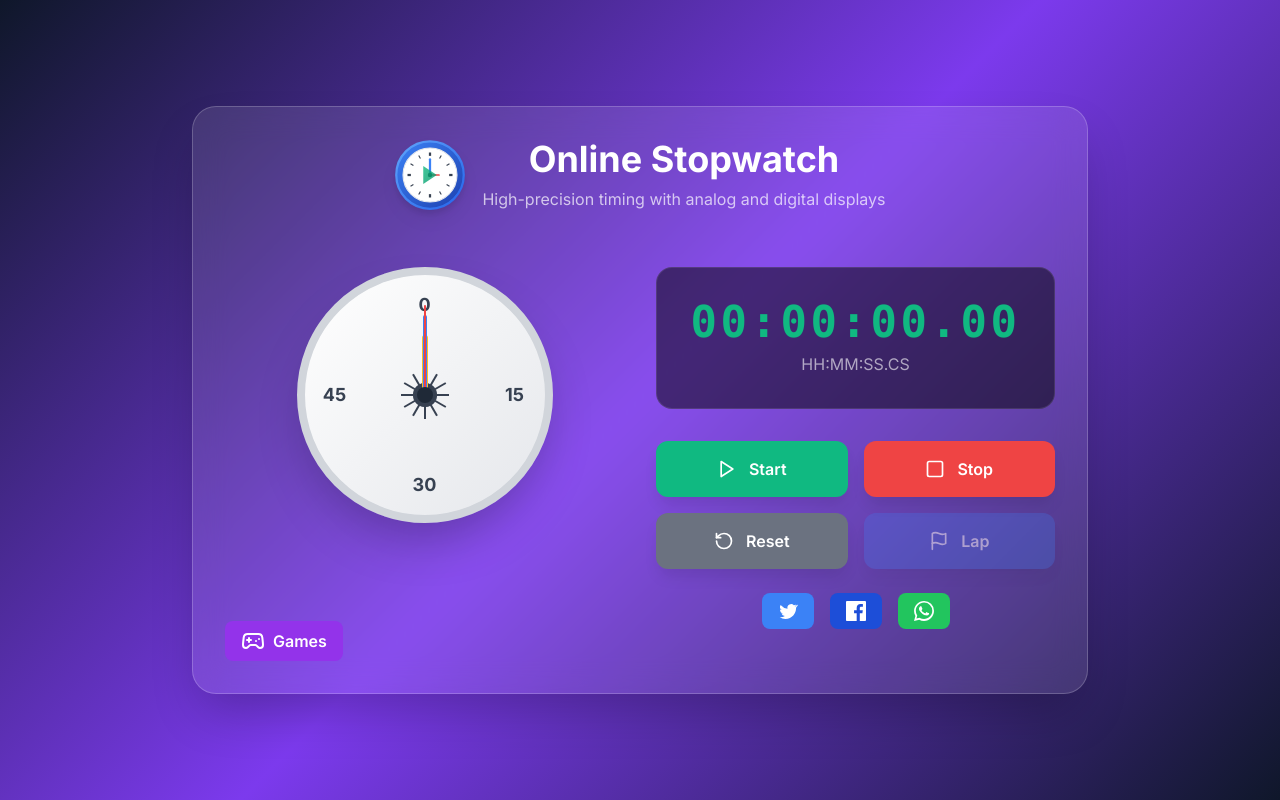
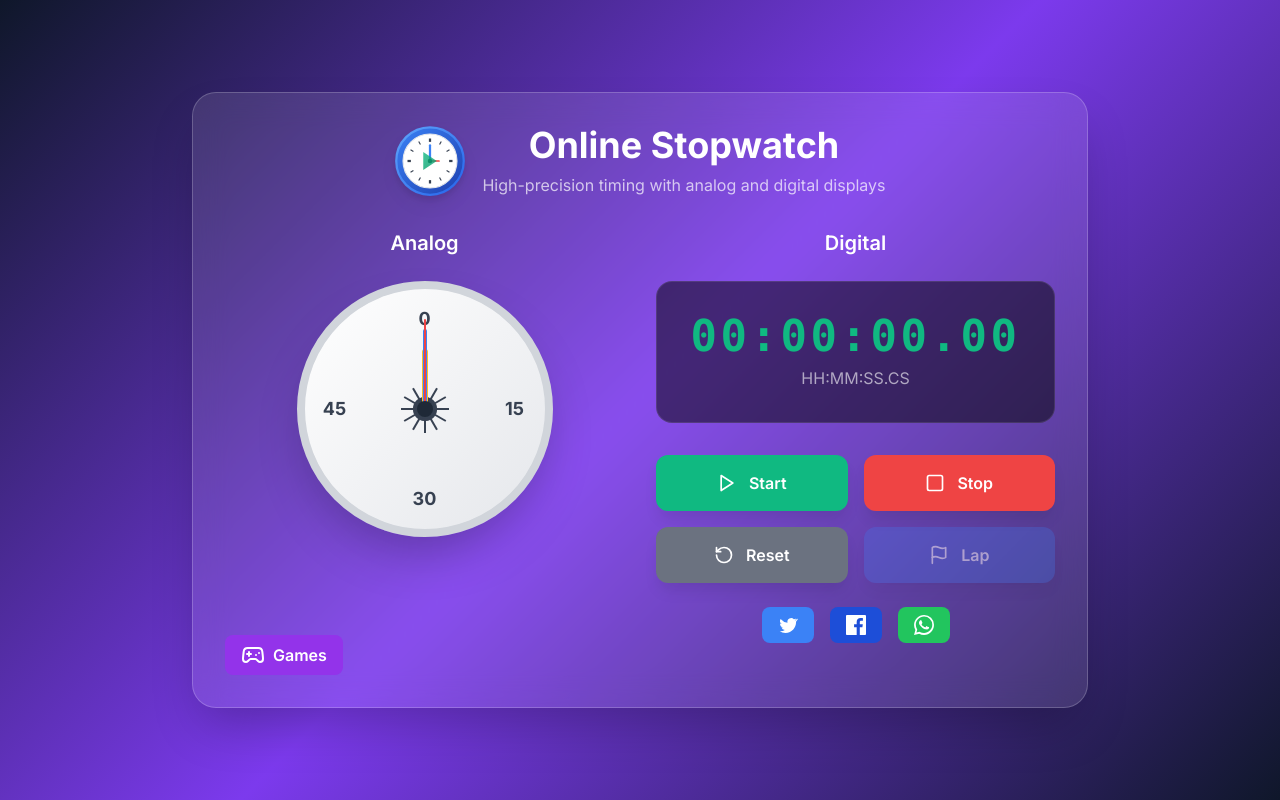
Before and after one commit to naveedauliat/stopwatch-app, a Next.js app: page / in a window 1280 px wide. Built offline with nearby package versions, Linux system fonts and the light colour scheme.

Commit message:
Fixed title tag again'

```diff
--- a/app/layout.js
+++ b/app/layout.js
@@ -6,7 +6,7 @@ const inter = Inter({ subsets: ['latin'] })
 
 export const metadata = {
   title: {
-    default: "Online Stopwatch – Free & Simple Timer, No Ads, No Signup, No Downloads",
+    default: "Online Stopwatch – Free & Simple Timer, No Ads, No Signup",
     template: "%s | Stopwatch.lol",
   },
   description: "A free, simple, and accurate online stopwatch and timer. Start, stop, and reset instantly – no downloads required.",
--- a/components/Stopwatch.js
+++ b/components/Stopwatch.js
@@ -243,7 +243,7 @@ const Stopwatch = () => {
           {/* Analog Clock */}
           <div className="flex-fallback flex-col items-center-fallback"
             style={{ display: 'flex', flexDirection: 'column', alignItems: 'center' }}>
-            <h2 className="text-xl font-semibold text-white mb-6"></h2>
+            <h2 className="text-xl font-semibold text-white mb-6">Analog</h2>
             <div className="relative">
               {/* Clock Face */}
               <div className="w-64 h-64 rounded-full shadow-fallback relative border-8 border-gray-300"
@@ -351,7 +351,7 @@ const Stopwatch = () => {
           {/* Digital Display and Controls */}
           <div className="flex-fallback flex-col"
             style={{ display: 'flex', flexDirection: 'column' }}>
-            <h2 className="text-xl font-semibold text-white mb-6 text-center"></h2>
+            <h2 className="text-xl font-semibold text-white mb-6 text-center">Digital</h2>
             {/* Digital Time Display */}
             <div className="rounded-fallback p-8 mb-8 border border-white/10"
               style={{
```
